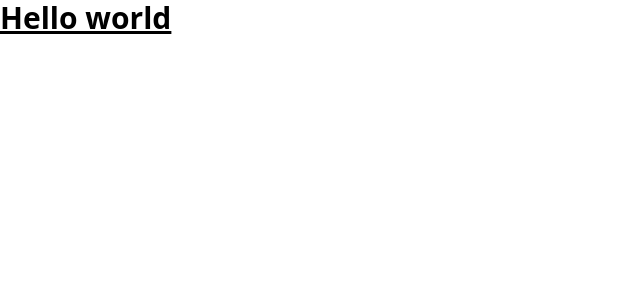
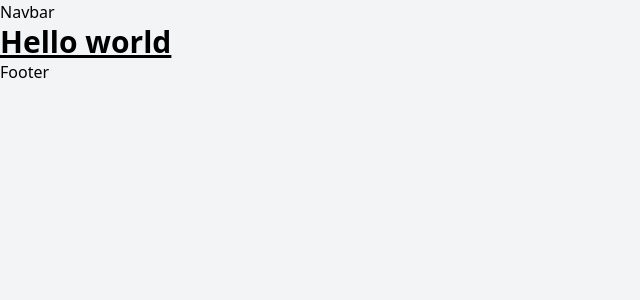
Before and after one commit to AdrienBelhomme/jsm_nft_marketplace, a Next.js app: page / in a window 1280 px wide. Shown: the top 300 px of the page, without its empty margins (0-640 px from the left). Built offline with nearby package versions, Linux system fonts and the light colour scheme.

Commit message:
add components folder, navbar and footer components, and add them to the app component. Add index file in the components folder to mke them easily exportable

```diff
--- /dev/null
+++ b/components/Footer.jsx
@@ -0,0 +1,7 @@
+import React from 'react';
+
+const Footer = () => (
+  <div>Footer</div>
+);
+
+export default Footer;
--- /dev/null
+++ b/components/Navbar.jsx
@@ -0,0 +1,7 @@
+import React from 'react';
+
+const Navbar = () => (
+  <div>Navbar</div>
+);
+
+export default Navbar;
--- /dev/null
+++ b/components/index.js
@@ -0,0 +1,4 @@
+import Footer from './Footer';
+import Navbar from './Navbar';
+
+export { Footer, Navbar };
--- a/pages/_app.js
+++ b/pages/_app.js
@@ -1,7 +1,14 @@
-import '../styles/globals.css'
+import '../styles/globals.css';
+import { ThemeProvider } from 'next-themes';
+import { Navbar, Footer } from '../components/index';
 
-function MyApp({ Component, pageProps }) {
-  return <Component {...pageProps} />
-}
-
-export default MyApp
+const MyApp = ({ Component, pageProps }) => (
+  <ThemeProvider attribute="class">
+    <div className="dark:bg-nft-dark bg-gray-100 min-h-screen">
+      <Navbar />
+      <Component {...pageProps} />
+      <Footer />
+    </div>
+  </ThemeProvider>
+);
+export default MyApp;
```
